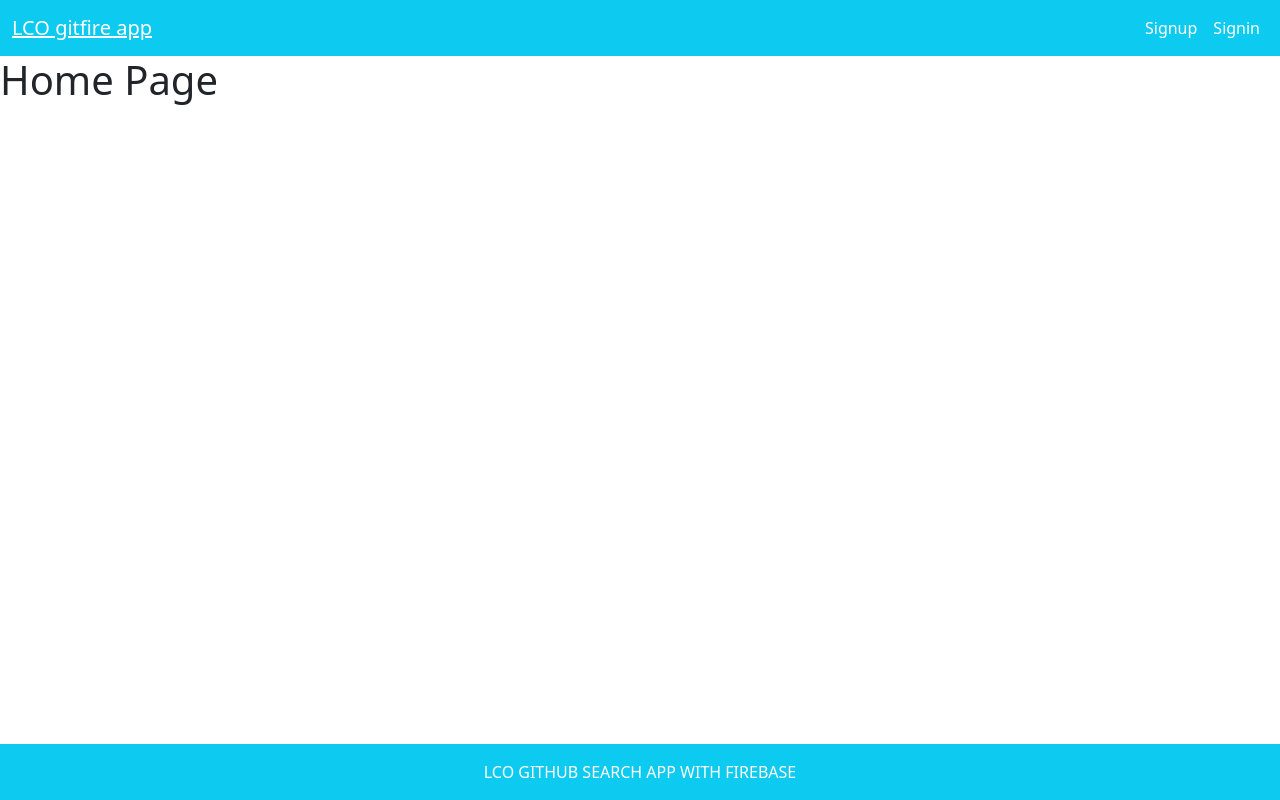
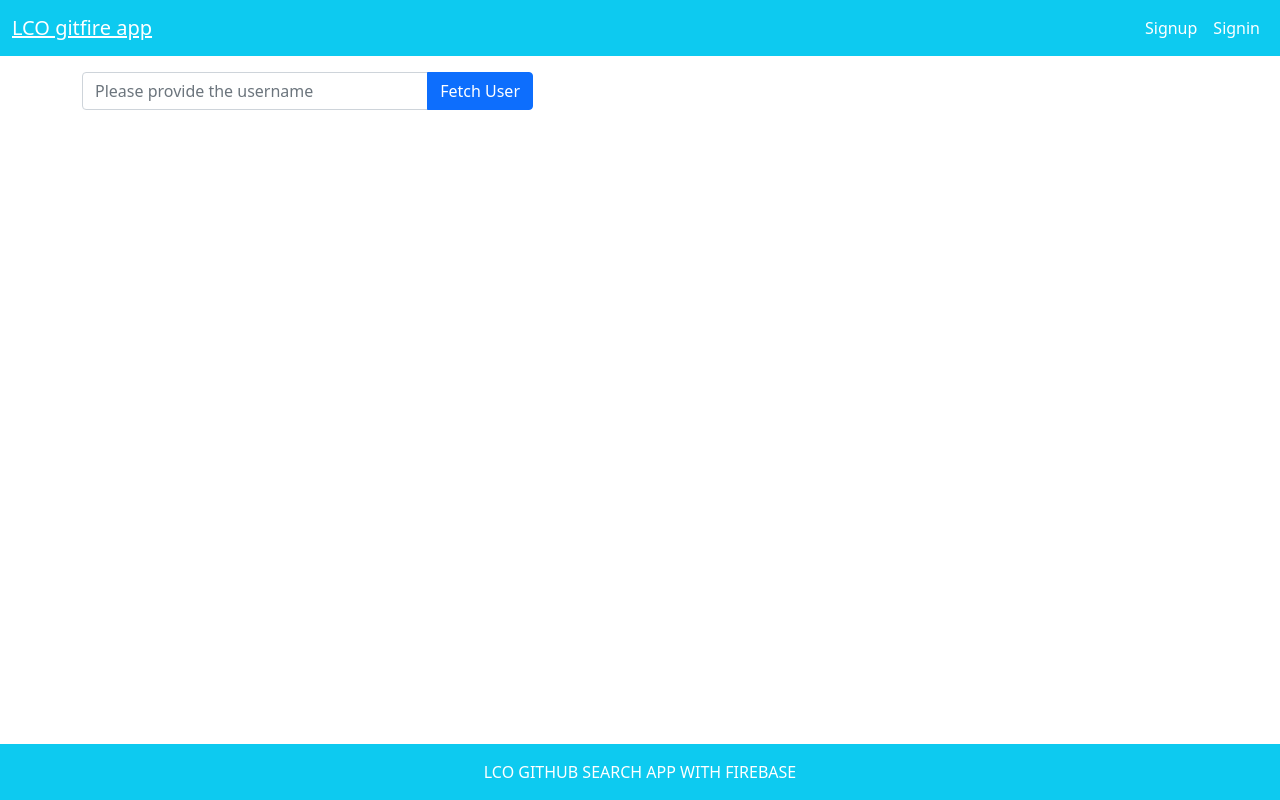
Before and after one commit to kiran226/github-firebase, a React (Create React App) app: page / in a window 1280 px wide. Built offline with nearby package versions, Linux system fonts and the light colour scheme.

Commit message:
fetching data in the card

```diff
--- a/src/components/Repos.js
+++ b/src/components/Repos.js
@@ -1,30 +1,30 @@
-import React,{useState,useEffect} from 'react';
-import axios from 'axios';
-import {ListGroup,ListGroupItem} from 'reactstrap'
+import React, { useState, useEffect } from "react";
+import axios from "axios";
+import { ListGroup, ListGroupItem } from "reactstrap";
 
-const Repos=({repos_url})=>{
-    const [repos,setRepos] = useState([]);
+const Repos = ({ repos_url }) => {
+  const [repos, setRepos] = useState([]);
 
-    const fetchRepos= async()=>{
-        const {data}= await axios.get(repos_url);
+  const fetchRepos = async () => {
+    const { data } = await axios.get(repos_url);
     setRepos(data);
-    }
+  };
 
-    useEffect(()=>{
+  useEffect(() => {
     fetchRepos();
-    },[repos_url])
-    return(
+  }, [repos_url]);
+
+  return (
     <ListGroup>
-            {repos.map((repo)=>{
-                return(
+      {repos.map(repo => (
         <ListGroupItem key={repo.id}>
           <div className="text-primary">{repo.name}</div>
           <div className="text-secondary">{repo.language}</div>
           <div className="text-info">{repo.description}</div>
         </ListGroupItem>
-                )
-            })}
+      ))}
     </ListGroup>
-    )
-}
-export default Repos
+  );
+};
+
+export default Repos;
--- a/src/components/UserCard.js
+++ b/src/components/UserCard.js
@@ -4,7 +4,7 @@ import {Card,CardBody} from 'reactstrap'
 const UserCard=({user})=>{
     return(
         <Card className='text-center mt-3 mb-4'>
-            <img src={user.avatar_url}  className="thumbnail"/>
+            <img src={user.avatar_url}  className="img-thumbnail"/>
             <CardBody>
                 <div className="primary">{user.name}</div>
                 <div className="primary">{user.location}</div>
@@ -17,4 +17,4 @@ const UserCard=({user})=>{
         </Card>
     )
 }
-export default CardBody;
+export default UserCard;
--- a/src/pages/Home.js
+++ b/src/pages/Home.js
@@ -1,10 +1,63 @@
-import React from 'react';
+import React, { useState, useContext } from "react";
+import axios from "axios";
+
+import {
+  Row,
+  Container,
+  Col,
+  Input,
+  Button,
+  InputGroup
+} from "reactstrap";
+
+import UserCard from "../components/UserCard";
+import Repos from "../components/Repos";
+import { Redirect } from "react-router-dom";
+import { UserContext } from "../context/UserContext";
+import { toast } from "react-toastify";
 
 const Home=()=>{
-    return(
-        <div>
-            <h1>Home Page</h1>
-        </div>
-    )
+
+    const context = useContext(UserContext);
+    const[query,setQuery]= useState('');
+    const[user,setUser] = useState(null);
+
+    const fetchDetails =async()=>{
+            try{
+                const {data} = await axios.get(`https://api.github.com/users/${query}`);
+                setUser(data);
+                console.log({data});
+            }
+            catch(err){
+                toast("Not able to locate the user",{type:"error"})
+            }
+    }
+
+    //put anypage behind login
+
+    if(context.user?.uid){
+        return <Redirect to="/" />
+    }
+    return (
+        <Container>
+          <Row className=" mt-3">
+            <Col md="5">
+              <InputGroup>
+                <Input
+                  type="text"
+                  value={query}
+                  onChange={e=>setQuery(e.target.value)}
+                  placeholder="Please provide the username"
+                />
+                  <Button onClick={fetchDetails} color="primary">Fetch User</Button>
+              </InputGroup>
+              {user ?  <UserCard user={user} /> : null }
+            </Col>
+            <Col md="7">
+            {user ? <Repos repos={user.repos_url}/>: null}
+            </Col>
+          </Row>
+        </Container>
+      );
 }
 export default Home;
```
Lines whose indentation alone changed are shown as unchanged.
